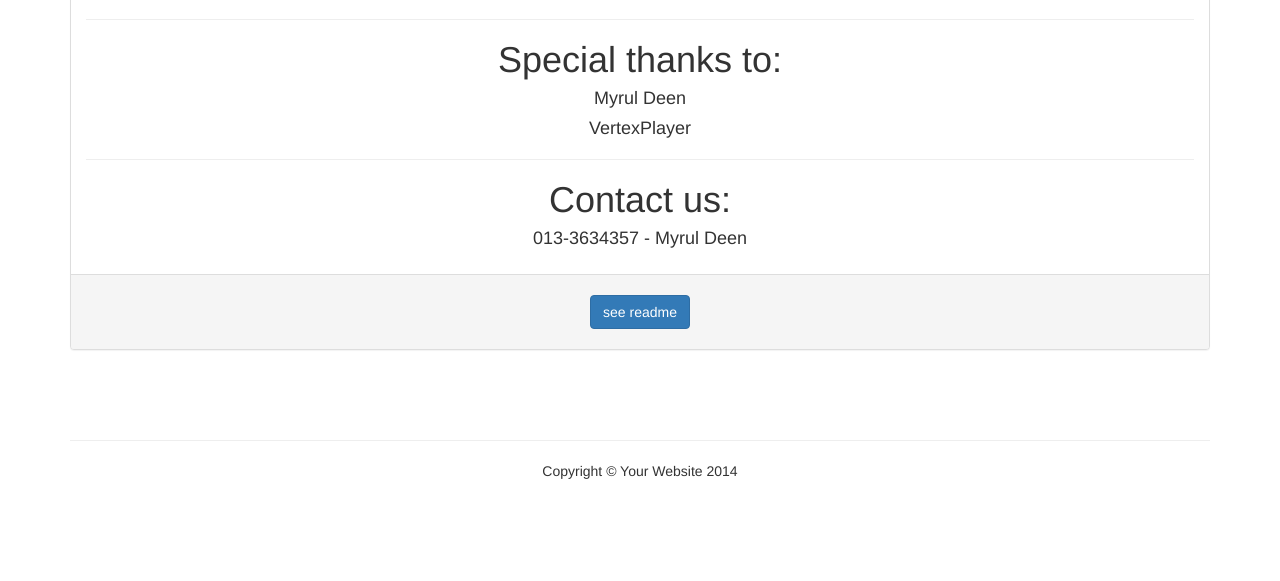
After one commit to rashideen96/phpgallery, a PHP site: page /services.php in a window 1280 px wide. The commit adds this page. Shown: the part 497-1078 px from the top of the page. Run offline with PHP 8.4, Linux system fonts and the light colour scheme.

Commit message:
add services page

```diff
--- a/admin/logout.php
+++ b/admin/logout.php
@@ -4,7 +4,7 @@
 
 
 $session->logout();
-redirect("login.php");
+redirect("../index.php");
 
 
 
--- a/includes/navigation.php
+++ b/includes/navigation.php
@@ -17,11 +17,22 @@
                         <a href="index.php">Home</a>
                     </li>
                     <li>
-                        <a href="#">Services</a>
+                        <a href="services.php">Services</a>
                     </li>
-                    <li>
+                    <!-- <li>
                         <a href="admin">Admin</a>
-                    </li>
+                    </li> -->
+                </ul>
+                <ul class="nav navbar-nav navbar-right">
+
+                  <li class="dropdown">
+                    <a href="#" class="dropdown-toggle" data-toggle="dropdown" role="button" aria-haspopup="true" aria-expanded="false"><?php echo $session->user_name; ?> <span class="caret"></span></a>
+                    <ul class="dropdown-menu">
+                      <li><a href="admin">Dashboard</a></li>
+                      <li><a href="admin/logout.php">Logout</a></li>
+
+                    </ul>
+                  </li>
                 </ul>
             </div>
             <!-- /.navbar-collapse -->
--- /dev/null
+++ b/services.php
@@ -0,0 +1,65 @@
+<?php include("includes/header.php"); ?>
+
+
+<div class="row">
+	<div class="col-lg-12">
+		<div class="panel panel-default">
+                <div class="panel-body">
+                    <h1 class="text-primary page-header text-center">PHP Gallery CMS</h1>
+                    <div class="text-center">
+                        <img src="https://www.spi-inc.org/projects/gallery-logo.png" class="rounded">
+
+                    </div>
+                    <hr>
+                    <div class="text-center">
+	                    <h1>Special thanks to: </h1>
+	                    <h4>Myrul Deen</h4>
+	                    <h4>VertexPlayer</h4>
+	                    <hr>
+	                    <h1>Contact us: </h1>
+	                    <h4>013-3634357 - Myrul Deen</h4>
+                    </div>
+
+
+
+                </div>
+
+                <div class="panel-footer">
+                    <p>
+                        <div class="text-center">
+                            <a href="README.md" class="btn btn-primary">see readme</a>
+                        </div>
+
+                    </p>
+                </div>
+
+            </div>
+	</div>
+</div>
+
+
+<footer>
+    <div class="row">
+        <div class="col-lg-12">
+            <hr>
+            <div class="text-center">
+                <p>Copyright &copy; Your Website 2014</p>
+            </div>
+        </div>
+        <!-- /.col-lg-12 -->
+    </div>
+    <!-- /.row -->
+</footer>
+
+
+
+
+
+
+
+
+
+
+
+
+<?php include("includes/footer.php"); ?>
```
Also changed, not shown: admin/index.php (+3 -21 lines), category.php (+14 -1 lines), index.php (+5 -2 lines), photo.php (+12 -0 lines), search.php (+5 -2 lines).
